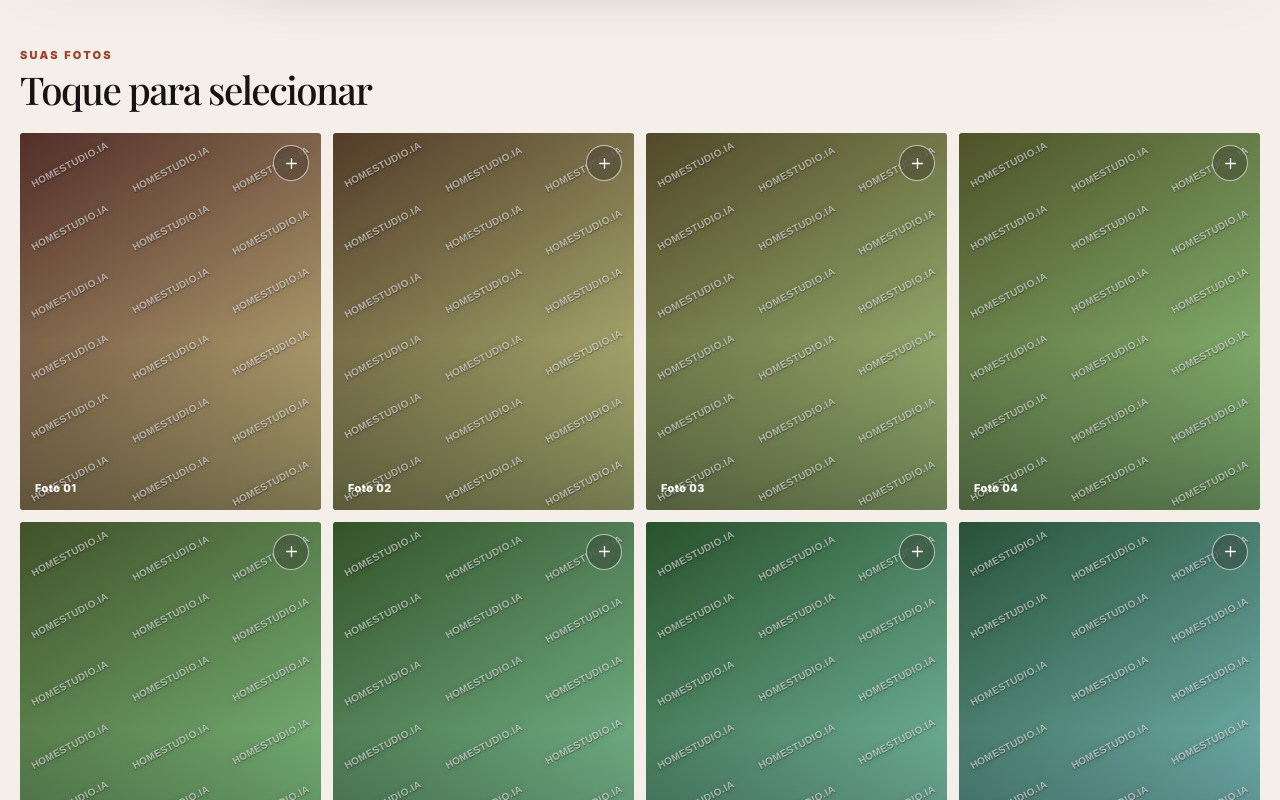
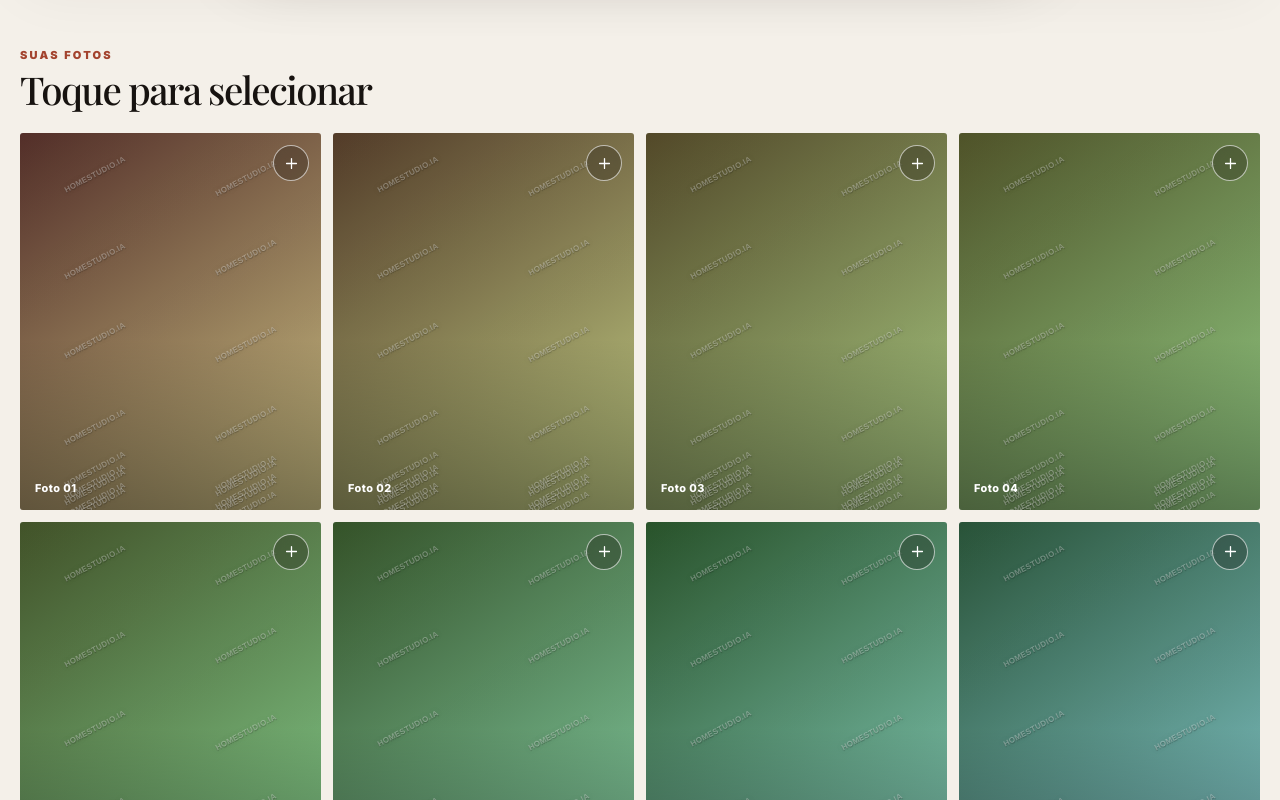
Before and after one commit to moreirahype/home-studio-gallery, a Next.js app: page /g/demo in a window 1280 px wide. Shown: the part 840-1640 px from the top of the page. Built offline with nearby package versions, Linux system fonts and the light colour scheme; a web font is replaced by a local one.

Commit message:
tune: soften gallery watermark

```diff
--- a/app/globals.css
+++ b/app/globals.css
@@ -574,8 +574,8 @@ p {
   z-index: 1;
   inset: 0;
   display: grid;
-  grid-template-columns: repeat(3, 1fr);
-  grid-template-rows: repeat(6, 1fr);
+  grid-template-columns: repeat(2, 1fr);
+  grid-template-rows: repeat(4, 1fr);
   align-items: center;
   justify-items: center;
   pointer-events: none;
@@ -583,14 +583,14 @@ p {
 }
 
 .watermark-pattern span {
-  color: rgb(255 255 255 / 56%);
+  color: rgb(255 255 255 / 32%);
   font-family: Arial, Helvetica, sans-serif;
-  font-size: clamp(0.5rem, 0.78vw, 0.74rem);
+  font-size: clamp(0.46rem, 0.62vw, 0.62rem);
   font-weight: 800;
   letter-spacing: 0.04em;
   text-shadow:
-    0 1px 1px rgb(0 0 0 / 38%),
-    0 0 8px rgb(0 0 0 / 18%);
+    0 1px 1px rgb(0 0 0 / 24%),
+    0 0 8px rgb(0 0 0 / 10%);
   transform: rotate(-28deg);
   white-space: nowrap;
 }
--- a/lib/photo-processing.ts
+++ b/lib/photo-processing.ts
@@ -53,9 +53,9 @@ function createBitmapText(
     cursor += glyph[0].length * scale + characterGap;
   }
 
-  return `<g transform="translate(${x.toFixed(2)} ${y.toFixed(2)}) rotate(${rotation})" opacity="0.64" fill="#ffffff" stroke="#000000" stroke-opacity="0.24" stroke-width="${Math.max(
+  return `<g transform="translate(${x.toFixed(2)} ${y.toFixed(2)}) rotate(${rotation})" opacity="0.36" fill="#ffffff" stroke="#000000" stroke-opacity="0.16" stroke-width="${Math.max(
     0.45,
-    scale * 0.14,
+    scale * 0.1,
   ).toFixed(2)}">${blocks.join("")}</g>`;
 }
 
@@ -71,21 +71,21 @@ export async function createWatermarkedPreview(
   const scale = Math.min(1, maxSide / Math.max(sourceWidth, sourceHeight));
   const width = Math.max(1, Math.round(sourceWidth * scale));
   const height = Math.max(1, Math.round(sourceHeight * scale));
-  const columns = Math.max(4, Math.ceil(width / 150));
-  const rows = Math.max(8, Math.ceil(height / 100));
-  const pixelSize = Math.max(2.1, width / 190);
+  const columns = Math.max(3, Math.ceil(width / 230));
+  const rows = Math.max(5, Math.ceil(height / 170));
+  const pixelSize = Math.max(1.75, width / 260);
   const marks = Array.from({ length: columns * rows }, (_, index) => {
     const column = index % columns;
     const row = Math.floor(index / columns);
     const x = ((column + 0.5) * width) / columns;
-    const y = ((row + 0.5) * height) / rows + (column % 2 ? 34 : -8);
+    const y = ((row + 0.5) * height) / rows + (column % 2 ? 22 : -6);
     const rotation = -31;
 
     return createBitmapText(label, x, y, pixelSize, rotation);
   }).join("");
   const overlay = Buffer.from(
     `<svg width="${width}" height="${height}" xmlns="http://www.w3.org/2000/svg">
-      <rect width="100%" height="100%" fill="#000000" fill-opacity="0.06" />
+      <rect width="100%" height="100%" fill="#000000" fill-opacity="0.025" />
       ${marks}
     </svg>`,
   );
```
